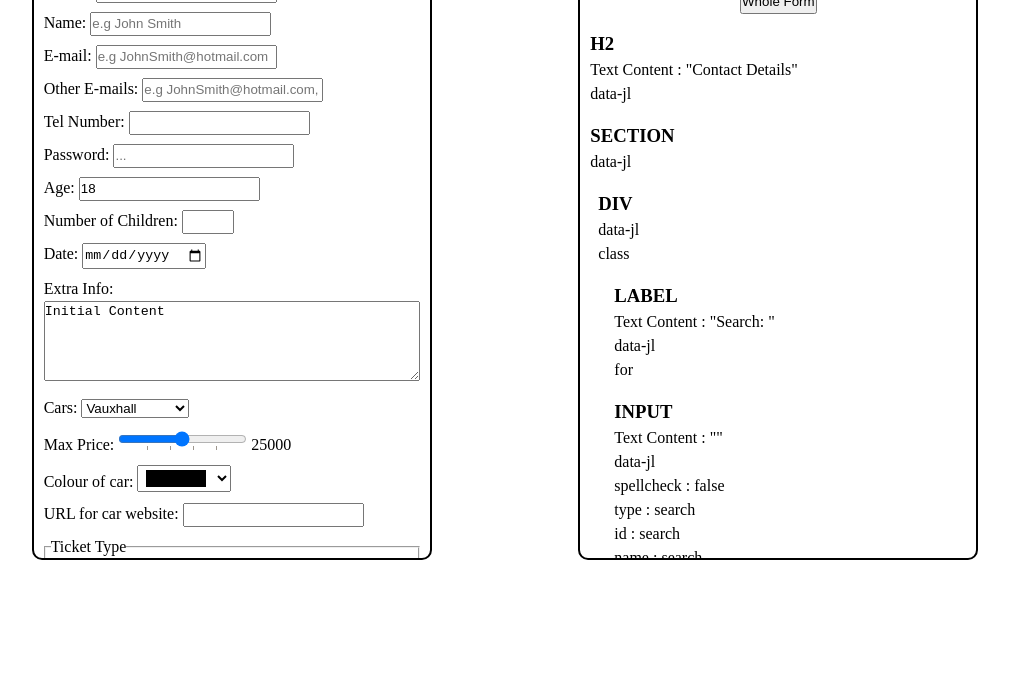
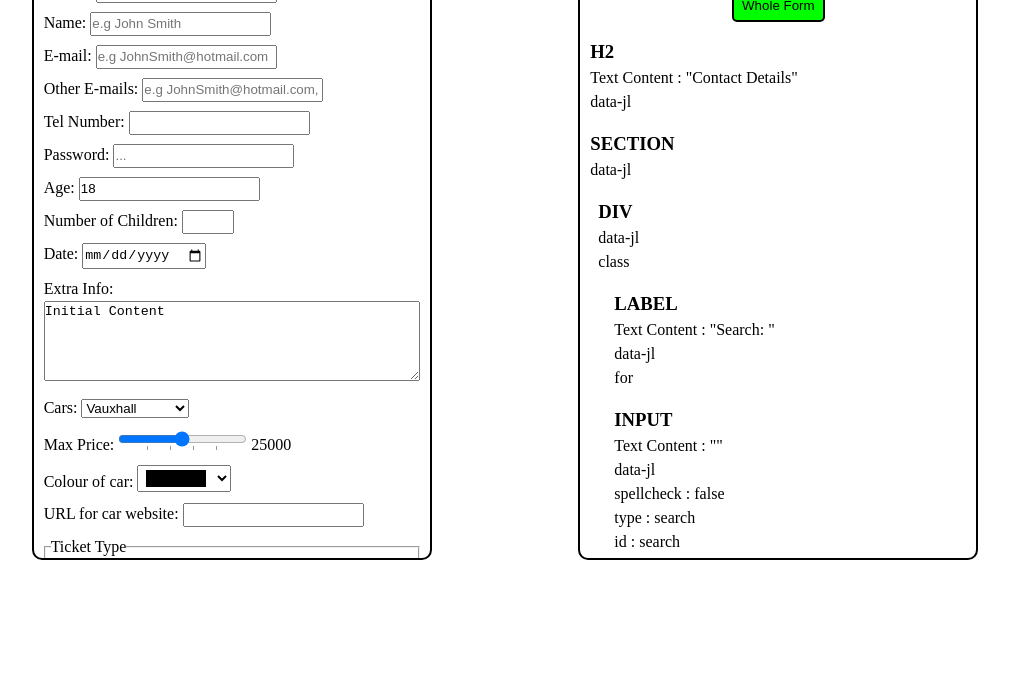
Before and after one commit to xavpav9/forms, a plain HTML site: page index.html in a window 1280 px wide. Shown: the part 100-800 px from the top of the page, without its empty margins (135-1144 px from the left). Drawn offline with Linux system fonts and the light colour scheme; a web font is replaced by a local one.

Commit message:
Add style to whole form button

```diff
--- a/style.css
+++ b/style.css
@@ -70,4 +70,16 @@ textarea {
 .whole {
   margin: 0px auto;
   display: block;
+  padding: 4px 8px;
+  background-color: #00FF00;
+  border: 2px solid black;
+  border-radius: 5px;
 }
+
+.whole:hover {
+  background-color: #00EE00;
+}
+
+.whole:active {
+  background-color: #00CC00;
+}
```
